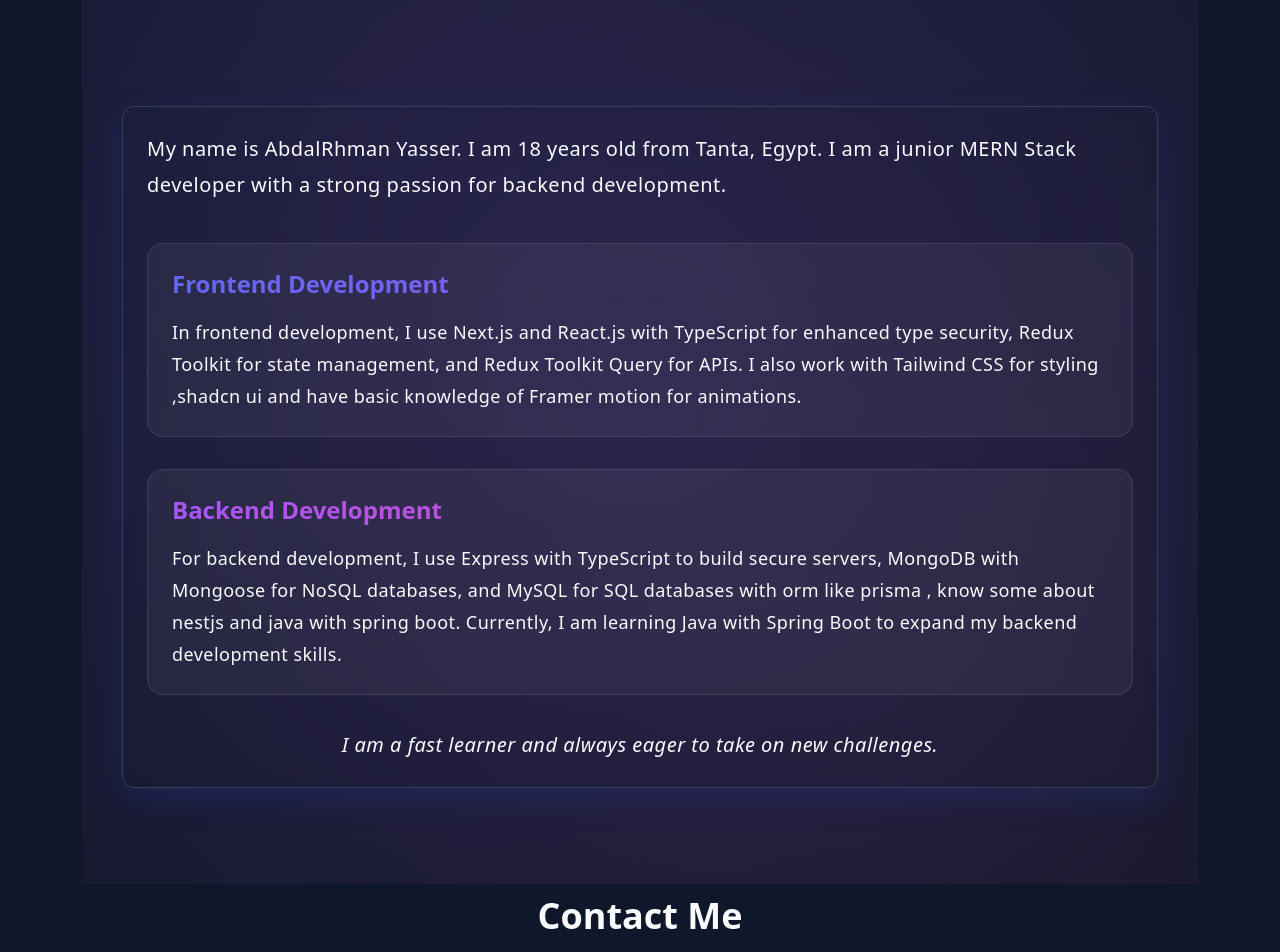
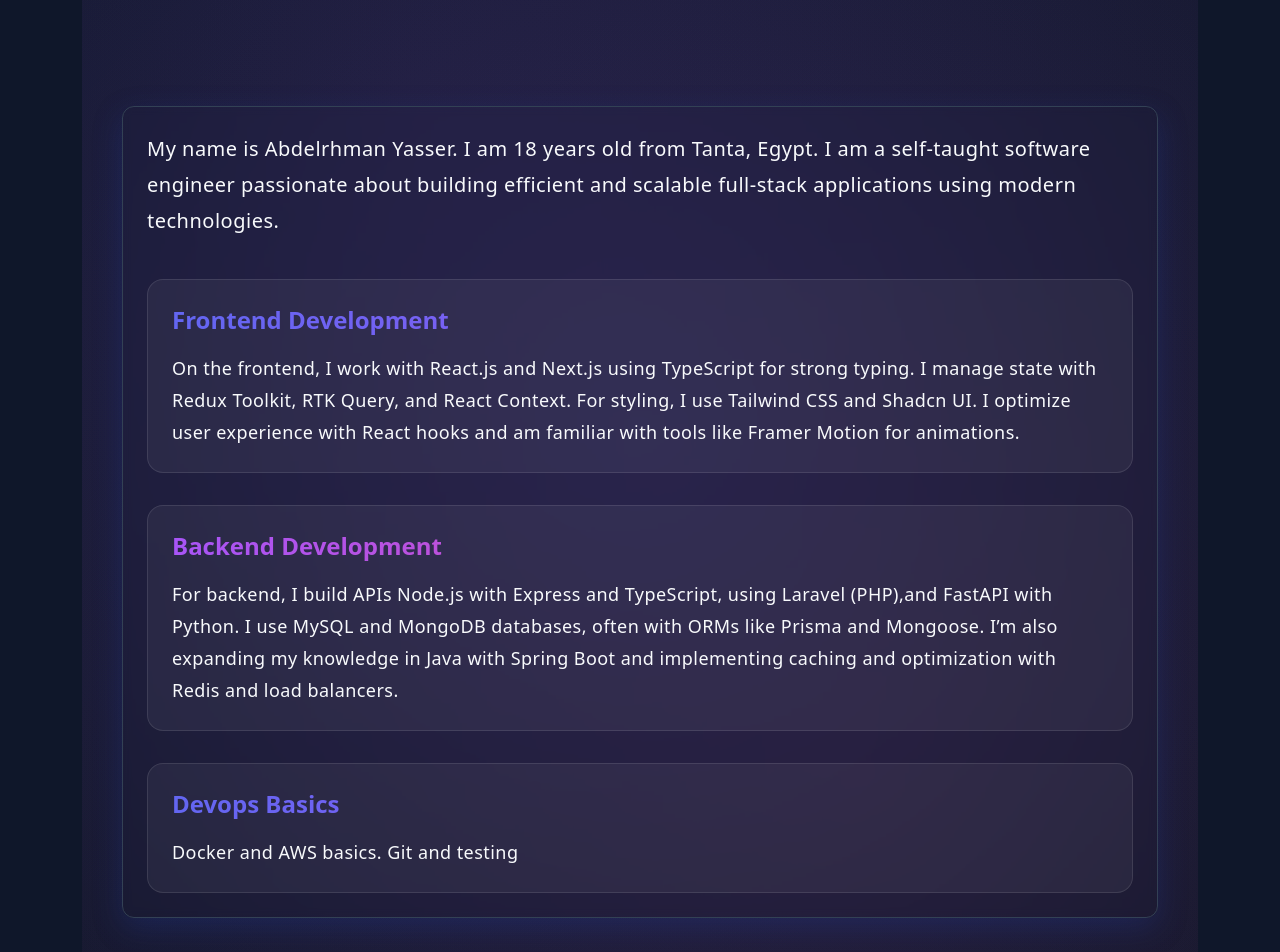
Before and after one commit to abdelrhman-arfat/portfolio-, a Next.js app: page / in a window 1280 px wide. Shown: the part 2280-3232 px from the top of the page. Built offline with nearby package versions, Linux system fonts and the light colour scheme.

Commit message:
update about section

```diff
--- a/src/app/_components/sections/AboutSection.tsx
+++ b/src/app/_components/sections/AboutSection.tsx
@@ -91,9 +91,10 @@
       >
         <div className="max-w-5xl mx-auto">
           <p className="text-xl leading-9 tracking-wide mb-10">
-            My name is AbdalRhman Yasser. I am 18 years old from Tanta, Egypt. I
-            am a junior MERN Stack developer with a strong passion for backend
-            development.
+            My name is Abdelrhman Yasser. I am 18 years old from Tanta, Egypt. I
+            am a self-taught software engineer passionate about building
+            efficient and scalable full-stack applications using modern
+            technologies.
           </p>
 
           <motion.div className="space-y-8" variants={cardVariants}>
@@ -106,11 +107,11 @@
                 Frontend Development
               </h2>
               <p className="text-lg leading-8 tracking-wide">
-                In frontend development, I use Next.js and React.js with
-                TypeScript for enhanced type security, Redux Toolkit for state
-                management, and Redux Toolkit Query for APIs. I also work with
-                Tailwind CSS for styling ,shadcn ui and have basic knowledge of Framer
-                motion for animations.
+                On the frontend, I work with React.js and Next.js using
+                TypeScript for strong typing. I manage state with Redux Toolkit,
+                RTK Query, and React Context. For styling, I use Tailwind CSS
+                and Shadcn UI. I optimize user experience with React hooks and
+                am familiar with tools like Framer Motion for animations.
               </p>
             </motion.div>
 
@@ -123,20 +124,27 @@
                 Backend Development
               </h2>
               <p className="text-lg leading-8 tracking-wide">
-                For backend development, I use Express with TypeScript to build
-                secure servers, MongoDB with Mongoose for NoSQL databases, and
-                MySQL for SQL databases with orm like prisma , know some about
-                nestjs and java with spring boot. Currently, I am learning Java
-                with Spring Boot to expand my backend development skills.
+                For backend, I build APIs Node.js with Express and TypeScript,
+                using Laravel (PHP),and FastAPI with Python. I use MySQL and
+                MongoDB databases, often with ORMs like Prisma and Mongoose. I’m
+                also expanding my knowledge in Java with Spring Boot and
+                implementing caching and optimization with Redis and load
+                balancers.
               </p>
             </motion.div>
 
-            <motion.p
-              className="text-xl leading-9 tracking-wide mt-6 text-center italic"
+            <motion.div
+              className={`p-6 rounded-2xl glass-effect ${them === "dark" ? "bg-purple-500/5" : "bg-purple-500/5"}`}
               variants={itemVariants}
+              whileHover={{ scale: 1.02, y: -5 }}
             >
-              I am a fast learner and always eager to take on new challenges.
-            </motion.p>
+              <h2 className="text-2xl font-semibold mb-4 bg-gradient-to-r from-indigo-500 to-purple-500 bg-clip-text text-transparent">
+                Devops Basics
+              </h2>
+              <p className="text-lg leading-8 tracking-wide">
+                Docker and AWS basics. Git and testing
+              </p>
+            </motion.div>
           </motion.div>
         </div>
       </motion.div>
```
Also changed, not shown: 1 other file (tests, documents, lock files or other folders).
